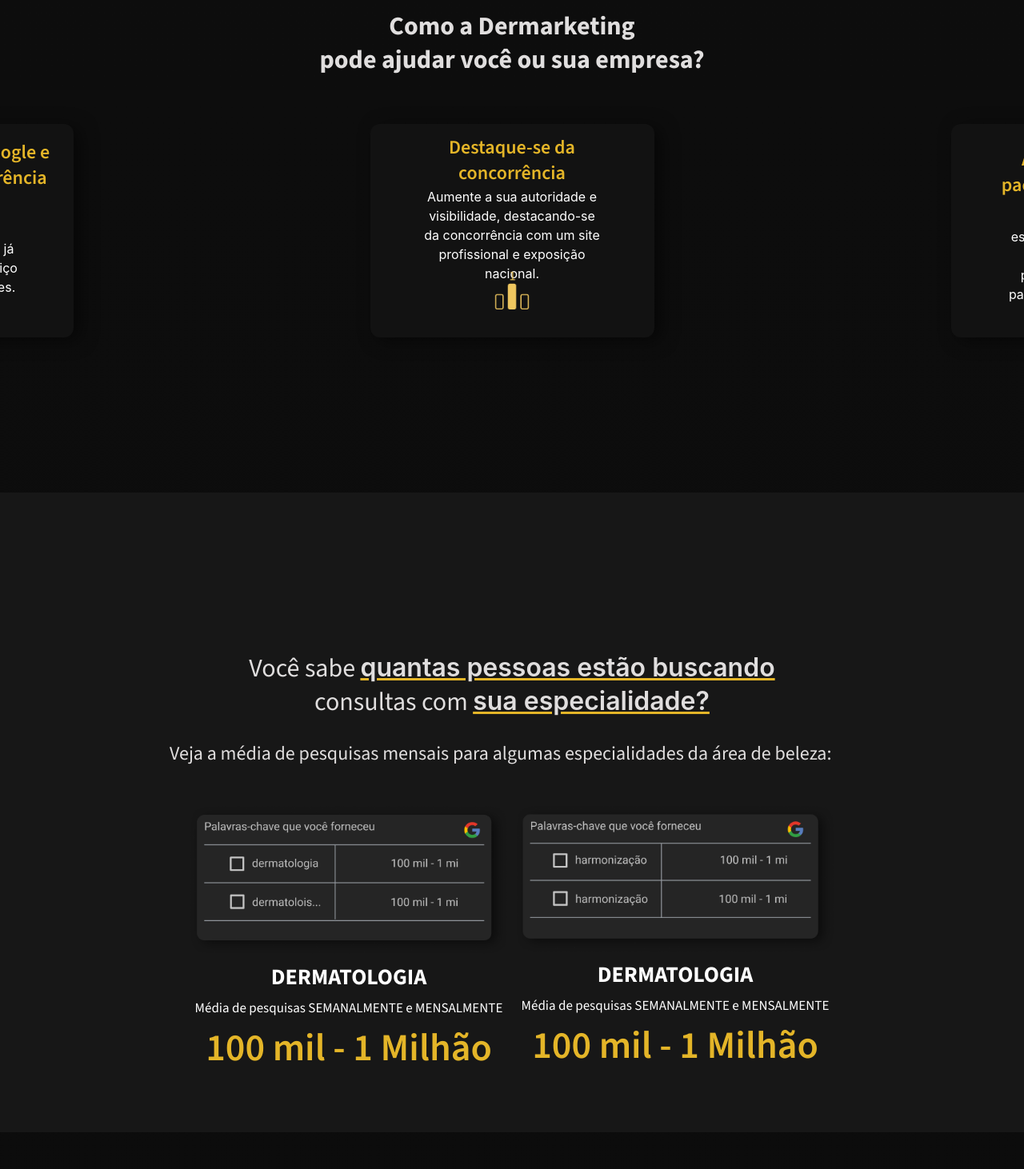
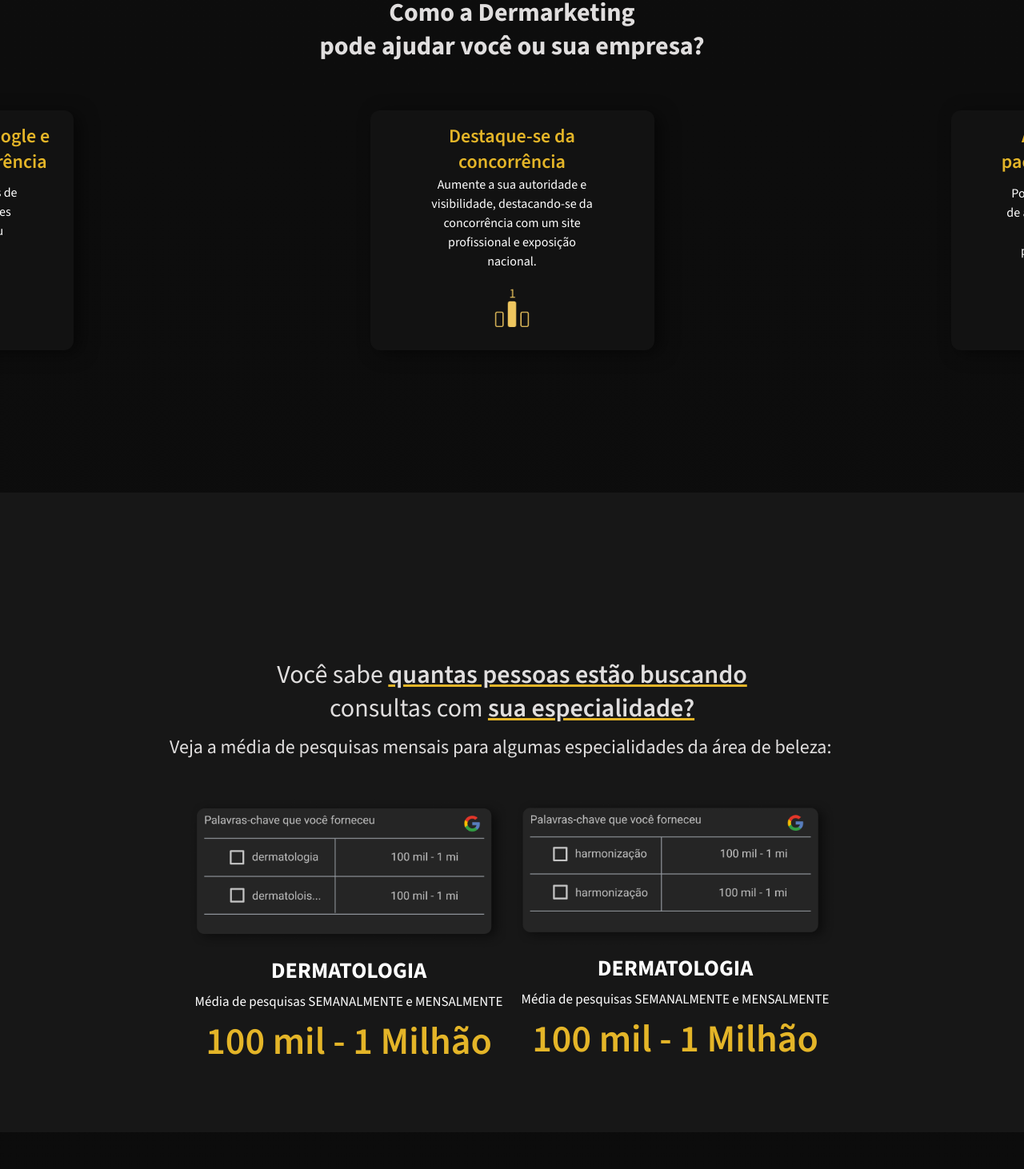
Before and after one commit to EvertonSouzaFerreira/Dermarketing, a React (Create React App) app: page / in a window 1280 px wide. Shown: the part 984-2446 px from the top of the page at 80% size. Built offline with nearby package versions, Linux system fonts and the light colour scheme.

Commit message:
ajustando espacamento

```diff
--- a/src/App.js
+++ b/src/App.js
@@ -24,9 +24,9 @@ const GlobalStyle = createGlobalStyle`
     scroll-behavior: smooth;
     box-sizing: border-box;
     list-style: none;
-    font-family: "Inter", "sans-serif";
+
     text-decoration: none;
-
+    font-family: 'Source Sans 3';
 
   }
   body{
--- a/src/components/cards/CardsStyled.jsx
+++ b/src/components/cards/CardsStyled.jsx
@@ -137,11 +137,11 @@ export const Card = styled.div`
 
   flex-direction: column;
   align-items: center;
-  justify-content: center;
+  justify-content: flex-start;
   padding: 16px 48px;
-  gap: 2px;
+  gap: 1px;
   width: 355px;
-  height: 267px;
+  height: 300px;
   cursor: pointer;
   /* Box Defaut */
   background: #121212;
@@ -163,7 +163,7 @@ export const Card = styled.div`
         width: 100%;
         height: 290px;
         gap: 1px;
-        justify-content: space-between;
+        justify-content: center;
         }
 
     h2{
@@ -189,12 +189,14 @@ export const Card = styled.div`
 
     p{
         width: 220px;
-        height: 98px;
+        height: 128px;
         background: #121212;
+
         color: white;
         text-align: center;
         background: none;
         line-height: 150%;
+        margin-bottom: 1rem;
         @media (max-width: 920px){
 
           width: 226.79px;
@@ -212,8 +214,8 @@ export const Card = styled.div`
       width: 64px;
       height: 34px;
       @media (max-width: 920px){
-        width: 61.05px;
-        height: 44.76px;
+        width: 61px;
+        height: 40px;
 
 
       }
--- a/src/components/destaques/DestaqueStyle.jsx
+++ b/src/components/destaques/DestaqueStyle.jsx
@@ -50,10 +50,10 @@ export const ContainerDestaques = styled.div`
             }
 
             @media (max-width: 920px){
-              width: 189.3px;
-              height: 30.45px;
+              width: 200px;
+              height: 40px;
               font-weight: 600;
-              font-size: 12.7264px;
+              font-size: 12px;
               line-height: 18px;
 
 
@@ -64,7 +64,7 @@ export const ContainerDestaques = styled.div`
     @media (max-width: 920px){
 
             height: fit-content;
-
+            gap: 1rem;
             /* padding-left: 2rem; */
             justify-content: center;
             align-items: center;
@@ -181,12 +181,14 @@ export const Card = styled.div`
   animation: ${({ isInView }) =>isInView ? css `${moveFromLeft} 0.7s ease-in` : "none"};
   @media (max-width: 920px) {
            animation: none;
+
             }
   &.card2 {
     animation: ${({ isInView }) =>isInView ? css`${moveFromRight} 0.8s ease-in` : "none"};
 
     @media (max-width: 920px) {
            animation: none;
+
             }
   }
 
@@ -224,7 +226,7 @@ export const Card = styled.div`
 
     p{
         width: 250px;
-        height: 98px;
+        height: fit-content;
         background: #121212;
         color: white;
         font-family: 'Source Sans 3';
@@ -233,10 +235,12 @@ export const Card = styled.div`
         font-weight: 400;
         font-size: 16px;
         @media (max-width: 920px){
-          width: 263.36px;
+          width: 263px;
+
           font-weight: 400;
           font-size: 16px;
           line-height: 150%;
+
         }
     }
     :hover{
--- a/src/components/grafico/GraficoStyled.jsx
+++ b/src/components/grafico/GraficoStyled.jsx
@@ -15,6 +15,7 @@ export const ContainerGraficos = styled.div`
             padding: 1rem;
             height: fit-content;
             margin-top: 10rem;
+            gap: .5rem;
             /* background-color: red; */
             /* border: solid 5px red; */
         }
@@ -22,11 +23,15 @@ export const ContainerGraficos = styled.div`
         .containerPergunta{
         display: flex;
         flex-direction: column;
-        gap: 3rem;
+        gap: 2rem;
         background: none;
         @media (max-width: 920px){
             justify-content: center;
             align-items: center;
+
+            p{
+                text-align: center;
+            }
         }
         p{
             width: 856px;
@@ -44,7 +49,7 @@ export const ContainerGraficos = styled.div`
                 font-family: 'Source Sans 3';
                 font-style: normal;
                 font-weight: 400;
-                font-size: 15.6555px;
+                font-size: 15px;
                 line-height: 135%;
         }
 
@@ -121,7 +126,7 @@ export const GraficoImg = styled.div`
             width: 346px;
             height: fit-content;
             padding: 8px;
-            gap: 17px;
+            gap: 2px;
 
         }
 
@@ -139,6 +144,7 @@ export const GraficoImg = styled.div`
             width: 160px;
             height: 27px;
             font-size: 19px;
+            text-align: center;
         }
     }
     p{
@@ -151,6 +157,7 @@ export const GraficoImg = styled.div`
             width: 282px;
             height: 19px;
             font-size: 12px;
+            text-align: center;
         }
 
     }
@@ -164,8 +171,10 @@ export const GraficoImg = styled.div`
 
         @media (max-width: 920px){
             width: 222.81px;
+            text-align: center;
             height: 31px;
             font-size: 24px;
+            margin-top: 1rem;
         }
     }
 `
--- a/src/components/main/Main.jsx
+++ b/src/components/main/Main.jsx
@@ -35,7 +35,8 @@ function Main() {
             <span>A Dermarketing pode te ajudar
                 a alcançar mais pacientes.</span>
             </h2>
-            <p>Somos uma agência focada apenas em especialistas voltados para a área da estética,<b> oferecemos um trabalho de excelência atraindo mais clientes para você.</b>
+            <p>Somos uma agência focada apenas em especialistas voltados para a área da estética,
+            <b> oferecemos um trabalho de excelência atraindo mais clientes para você.</b>
             <span> Prezando por responsabilidade com a LGPD e as normas da CFM.</span></p>
             <button>Quero mais pacientes</button>
             </div>
--- a/src/components/main/MainStyled.jsx
+++ b/src/components/main/MainStyled.jsx
@@ -80,30 +80,35 @@ export const ContainerMain = styled.div`
         flex-direction: column;
         gap: 1rem;
 
+        p{
+
+        }
+
         @media (max-width: 920px){
             width: 279px;
             height: 264px;
-            font-size: 12px;
+            font-size: 15px;
             gap: 1.5rem;
-
+            align-items: center;
 
             .titulo{
-                width: 279px;
+                width: 379px;
                 height: 75px;
                 font-family: 'Source Sans 3';
                 font-style: normal;
-                font-weight: 600;
-                font-size: 20px;
+
+                font-weight: 700;
+                font-size: 25px;
             }
             p{
-                width: 219px;
-                height: 120px;
+                width: 389px;
+                height: 140px;
+                /* border: solid red 2px; */
+                font-family: 'Source Sans 3';
 
-                font-family: 'Source Sans 3';
-                font-style: normal;
                 font-weight: 400;
-                font-size: 13px;
-                line-height: 150%;
+                font-size: 18px;
+
             }
 
             /* h2{
@@ -137,10 +142,10 @@ export const ContainerMain = styled.div`
             line-height: 150%;
             max-width: 540px;
             @media (max-width: 920px){
-            font-size: 11px;
-            max-width: 279px;
-            margin: auto;
-            font-family: 'Source Sans 3', sans-serif;
+            font-size: 15px;
+            width: 379px;
+
+            font-family: 'Source Sans 3';
         }
         }
 
--- a/src/components/trabalhos/Trabalhos.jsx
+++ b/src/components/trabalhos/Trabalhos.jsx
@@ -23,7 +23,7 @@ function Trabalhos() {
           <div className='containerCardTrabalho'>
           <img src={trabalhoJadinMulher} alt="" />
           <h5>WEBSITE E POSICIONAMENTO ONLINE</h5>
-          <p><b> Um website é importante para presença online</b>, apresentar marca e produtos, gerar leads e vendas, fornecer suporte, construir autoridade e melhorar visibilidade na busca.</p>
+          <p>Um website é importante para presença online, apresentar marca e produtos, gerar leads e vendas, fornecer suporte, construir autoridade e melhorar visibilidade na busca.</p>
           </div>
           <div className='containerCardTrabalho'>
           <img src={cartoesTrabalhoJardin} alt="" />
--- a/src/components/trabalhos/TrabalhosStyled.jsx
+++ b/src/components/trabalhos/TrabalhosStyled.jsx
@@ -114,7 +114,7 @@ export const ContainerCardsTrabalhos = styled.div`
 
         p{
             font-style: normal;
-            font-weight: 700;
+            font-weight: 400;
             font-size: 14px;
             line-height: 150%;
             color: #DFDFDF;
@@ -122,7 +122,7 @@ export const ContainerCardsTrabalhos = styled.div`
             @media (max-width: 920px){
                 width: 313.33px;
                 height: 80px;
-                font-size: 13px;
+                font-size: 14px;
 
         }
 
```
